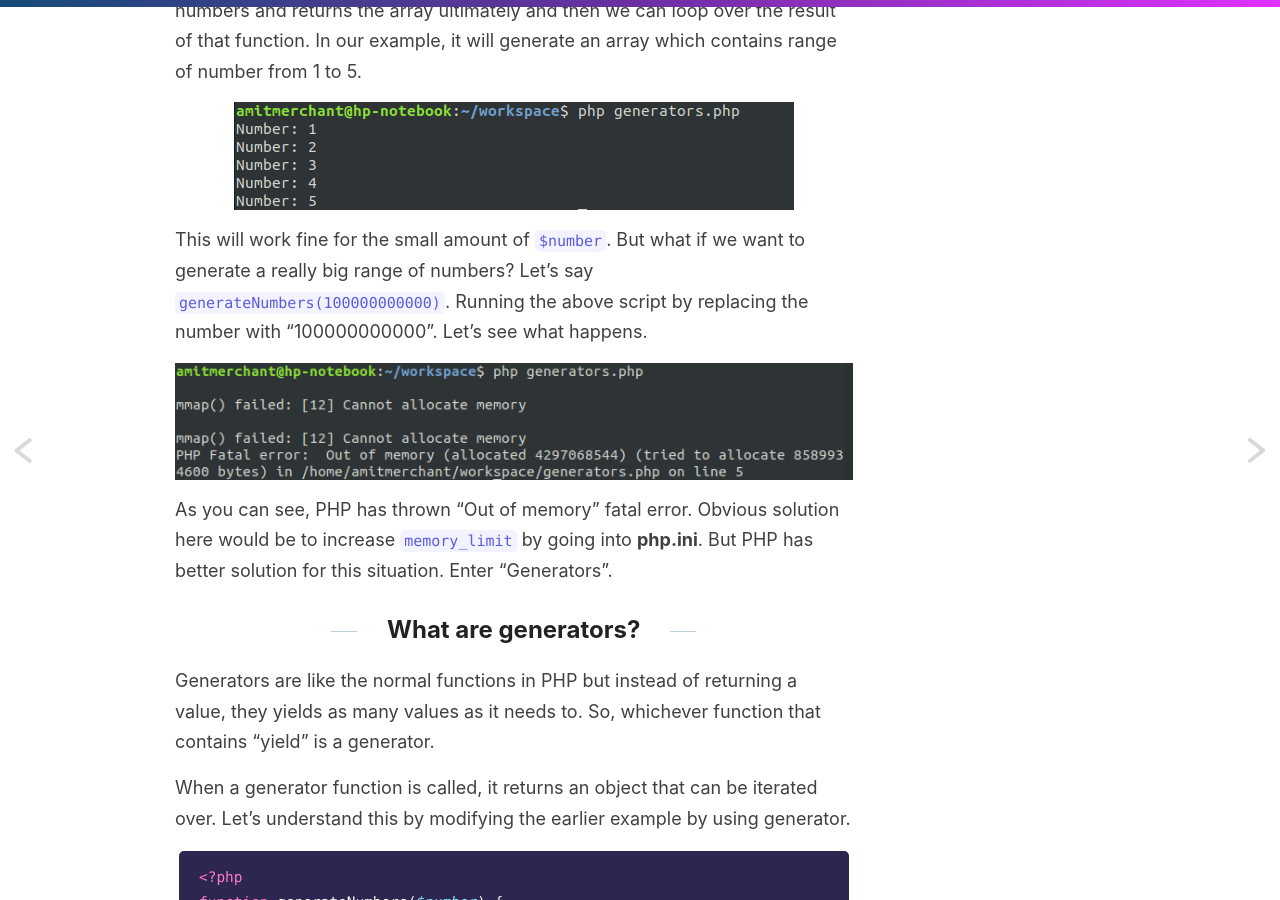
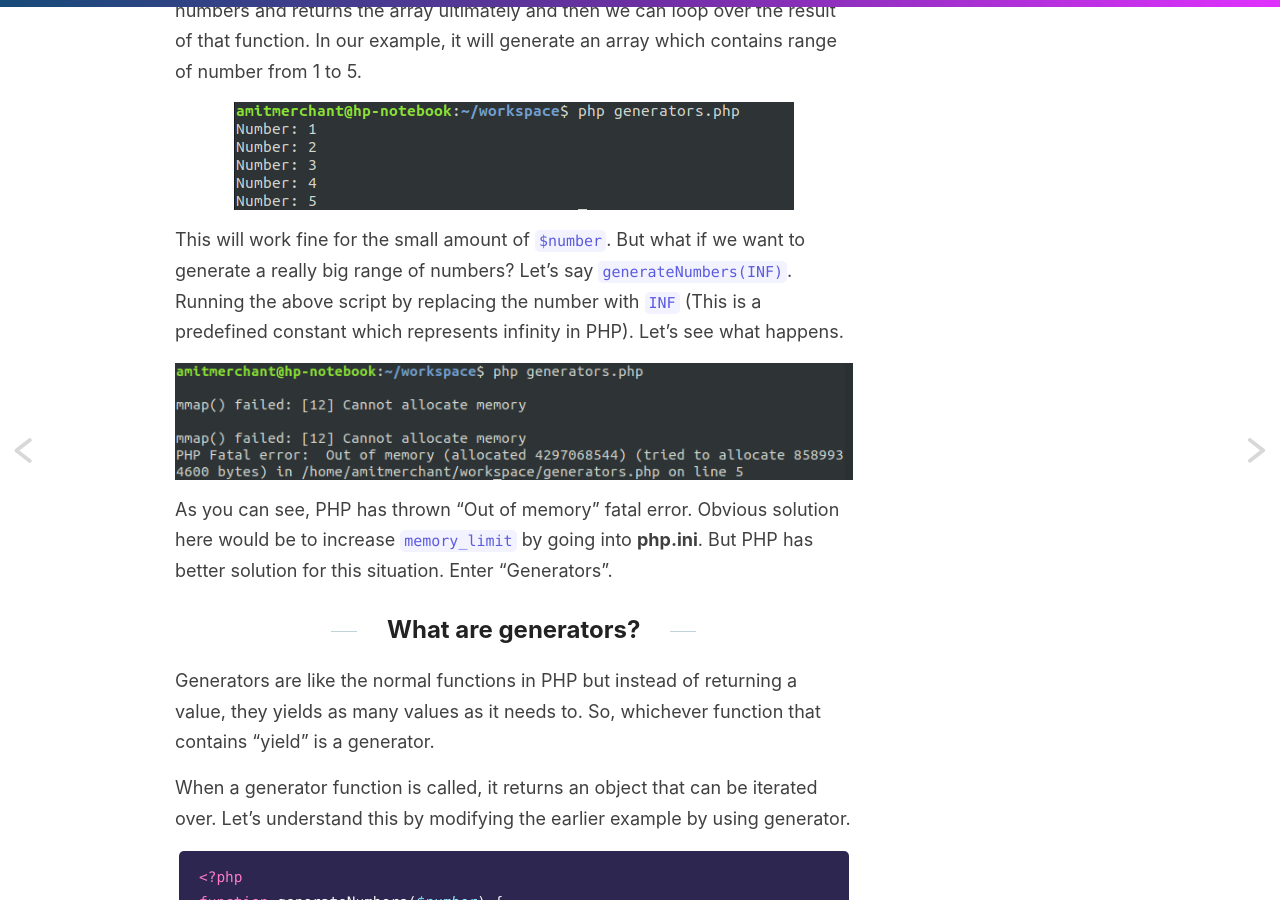
Before and after one commit to varunkumardev/amitmerchant1990.github.io, a Jekyll site: the page built from _posts/2019-7-31-deep-dive-into-generators-php.md, in a window 1280 px wide and 900 px high, scrolled down 868 px. Built offline with Jekyll 4.4.1, drawn with Linux system fonts in a browser that asks for light colours; comment, search, counter and statistics services are not loaded.

Commit message:
improve post.

```diff
--- a/_posts/2019-7-31-deep-dive-into-generators-php.md
+++ b/_posts/2019-7-31-deep-dive-into-generators-php.md
@@ -29,7 +29,7 @@ As you can see, we've a function `generateNumbers` which basically accepts a num
 
 ![normal-function](/images/normal-function.png)
 
-This will work fine for the small amount of `$number`. But what if we want to generate a really big range of numbers? Let's say `generateNumbers(100000000000)`. Running the above script by replacing the number with "100000000000". Let's see what happens.
+This will work fine for the small amount of `$number`. But what if we want to generate a really big range of numbers? Let's say `generateNumbers(INF)`. Running the above script by replacing the number with `INF` (This is a predefined constant which represents infinity in PHP). Let's see what happens.
 
 ![](/images/out-of-memory.png)
 
```
